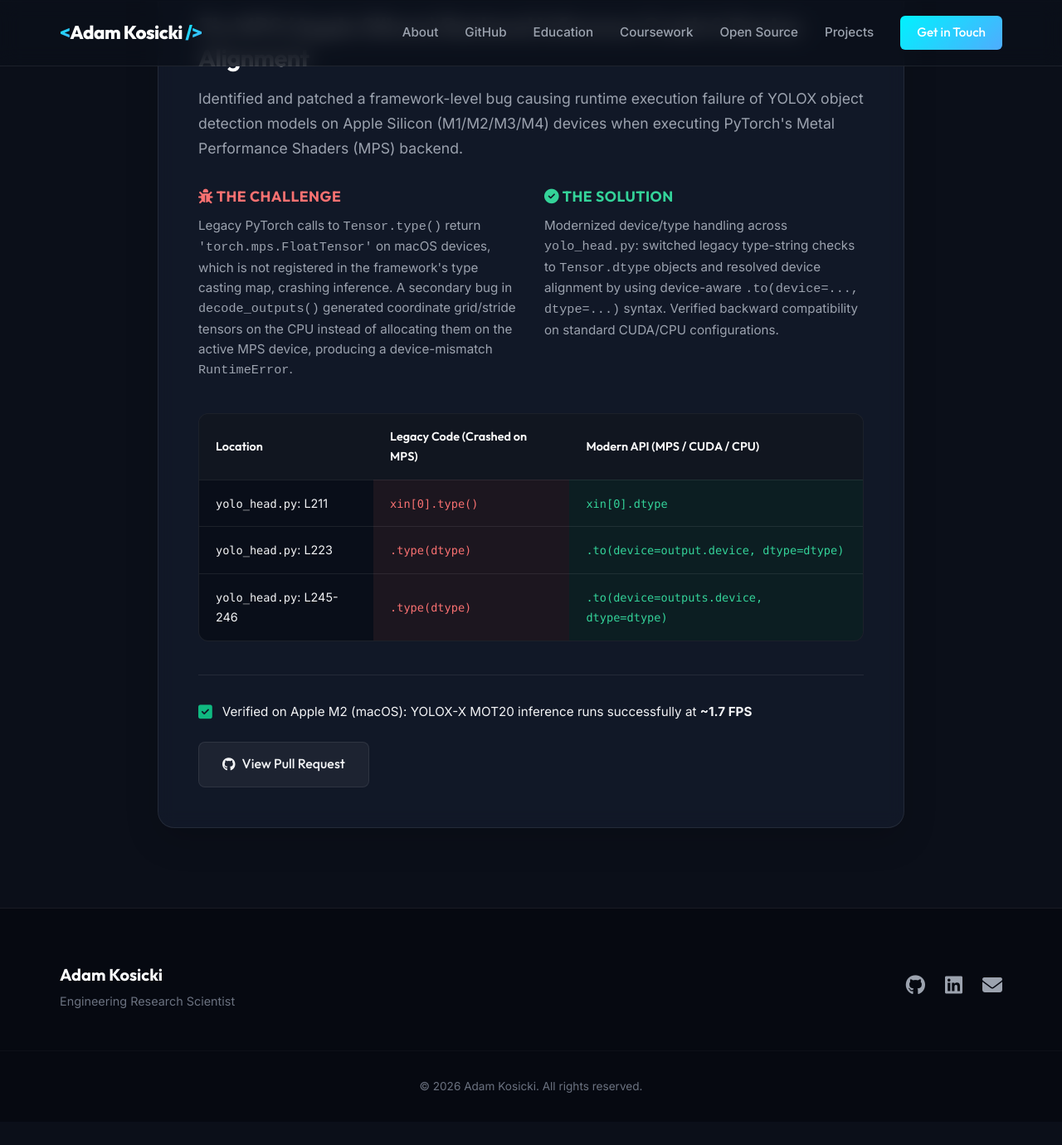
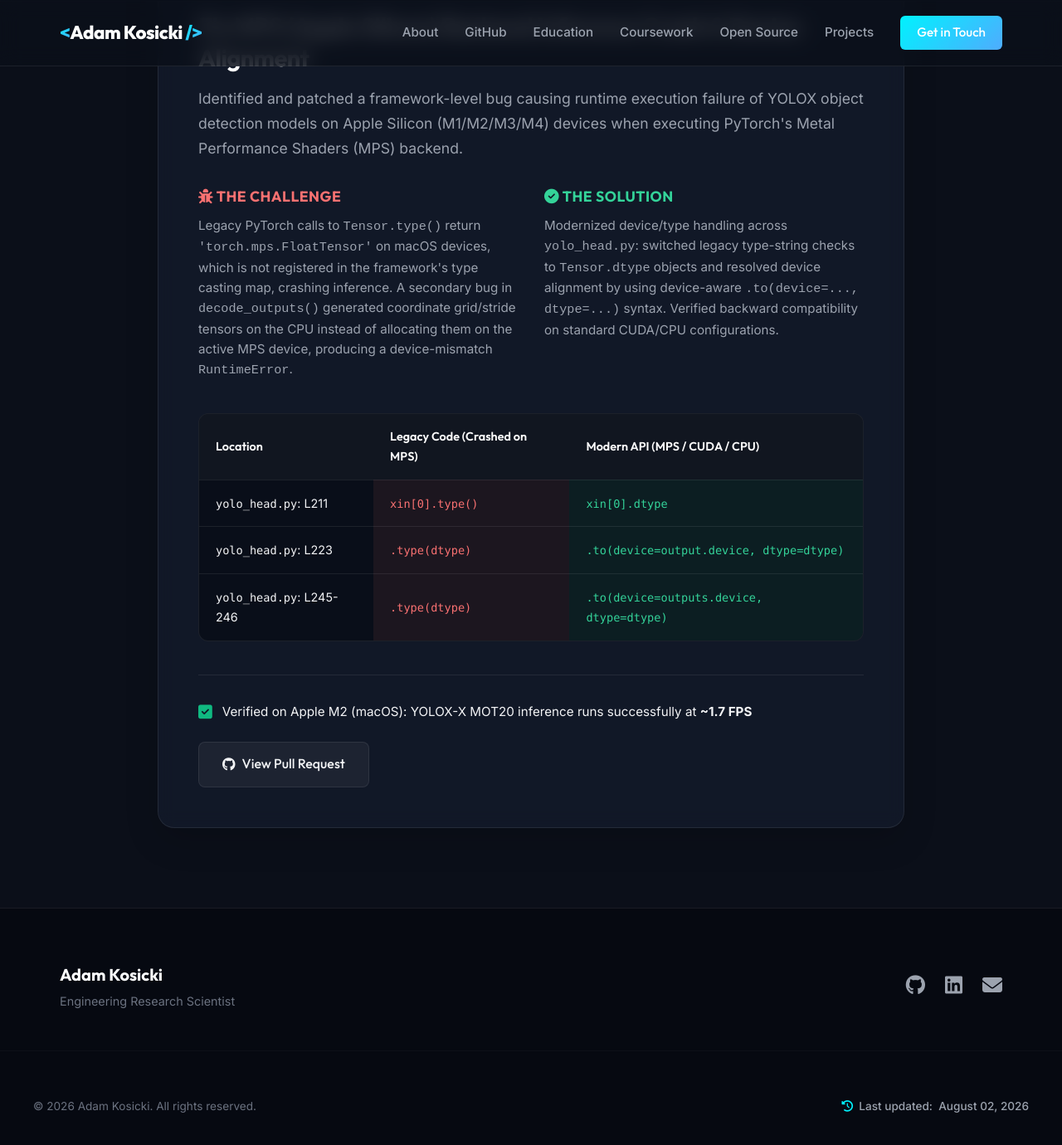
Before and after one commit to Adam-Kosicki/adam-kosicki.github.io, a Jekyll site: the page built from index.html, in a window 1280 px wide and 1400 px high, scrolled down 7842 px. Shown: the top 1380 px of the window at 83% size. Built offline with Jekyll 4.4.1, drawn with Linux system fonts in a browser that asks for light colours; before the commit the page ends 9194 px from its top, so only the background shows below that.

Commit message:
feat: Add dynamic Last Updated commit date badge in footer

```diff
--- a/_layouts/default.html
+++ b/_layouts/default.html
@@ -81,8 +81,11 @@
       </div>
     </div>
     <div class="footer-bottom">
-      <div class="container">
+      <div class="container footer-bottom-flex">
         <p>&copy; {{ 'now' | date: "%Y" }} Adam Kosicki. All rights reserved.</p>
+        <p class="last-updated">
+          <i class="fa-solid fa-clock-rotate-left"></i> Last updated: <span id="last-updated-date">{{ site.time | date: "%B %d, %Y" }}</span>
+        </p>
       </div>
     </div>
   </footer>
@@ -114,6 +118,33 @@
             toggleBtn.querySelector('i').classList.add('fa-bars');
           });
         });
+      }
+
+      // Fetch latest commit date dynamically from GitHub API
+      const repoUser = '{{ site.author.github }}';
+      const repoName = 'adam-kosicki.github.io';
+      fetch(`https://api.github.com/repos/${repoUser}/${repoName}/commits/main`)
+        .then(response => {
+          if (!response.ok) throw new Error('API response not ok');
+          return response.json();
+        })
+        .then(data => {
+          if (data && data.commit && data.commit.committer && data.commit.committer.date) {
+            const commitDate = new Date(data.commit.committer.date);
+            const formattedDate = commitDate.toLocaleDateString('en-US', {
+              year: 'numeric',
+              month: 'long',
+              day: 'numeric'
+            });
+            const dateEl = document.getElementById('last-updated-date');
+            if (dateEl) {
+              dateEl.textContent = formattedDate;
+            }
+          }
+        })
+        .catch(() => {
+          // Fallback to Jekyll site.time (rendered server-side)
+        });
     });
   </script>
 </body>
--- a/assets/css/style.css
+++ b/assets/css/style.css
@@ -2348,3 +2348,36 @@ a {
     gap: 1.5rem;
   }
 }
+
+/* --- Footer & Last Updated --- */
+.footer-bottom-flex {
+  display: flex;
+  justify-content: space-between;
+  align-items: center;
+  flex-wrap: wrap;
+  gap: 1rem;
+  font-size: 0.85rem;
+  color: var(--text-muted);
+  padding: 1.5rem 0;
+}
+
+.last-updated {
+  display: inline-flex;
+  align-items: center;
+  gap: 0.45rem;
+  color: var(--text-secondary);
+  font-weight: 500;
+}
+
+.last-updated i {
+  color: var(--accent-cyan);
+  font-size: 0.85rem;
+}
+
+@media (max-width: 600px) {
+  .footer-bottom-flex {
+    flex-direction: column;
+    text-align: center;
+    justify-content: center;
+  }
+}
```
Also changed, not shown: other parts of _layouts/default.html (+1 -0 lines). Lines whose indentation alone changed are shown as unchanged.
